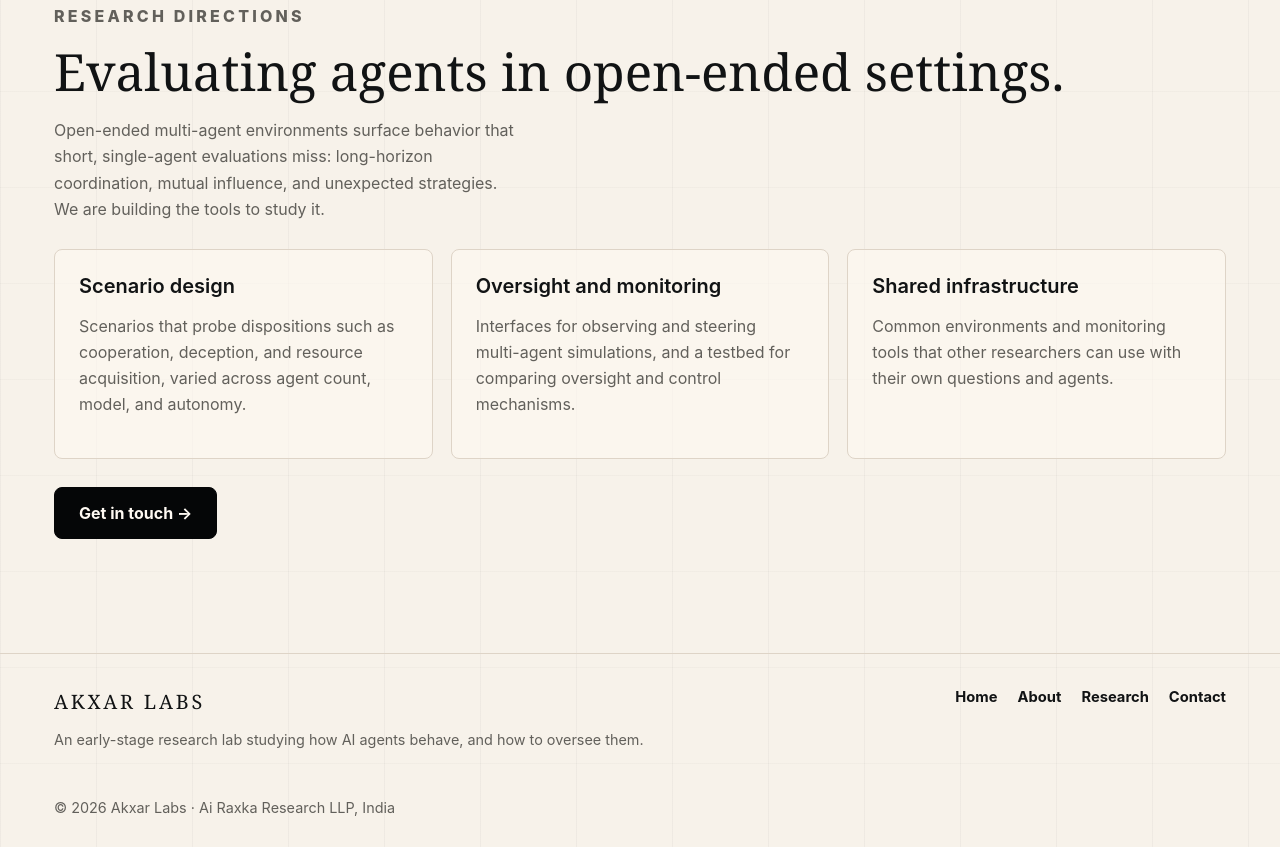
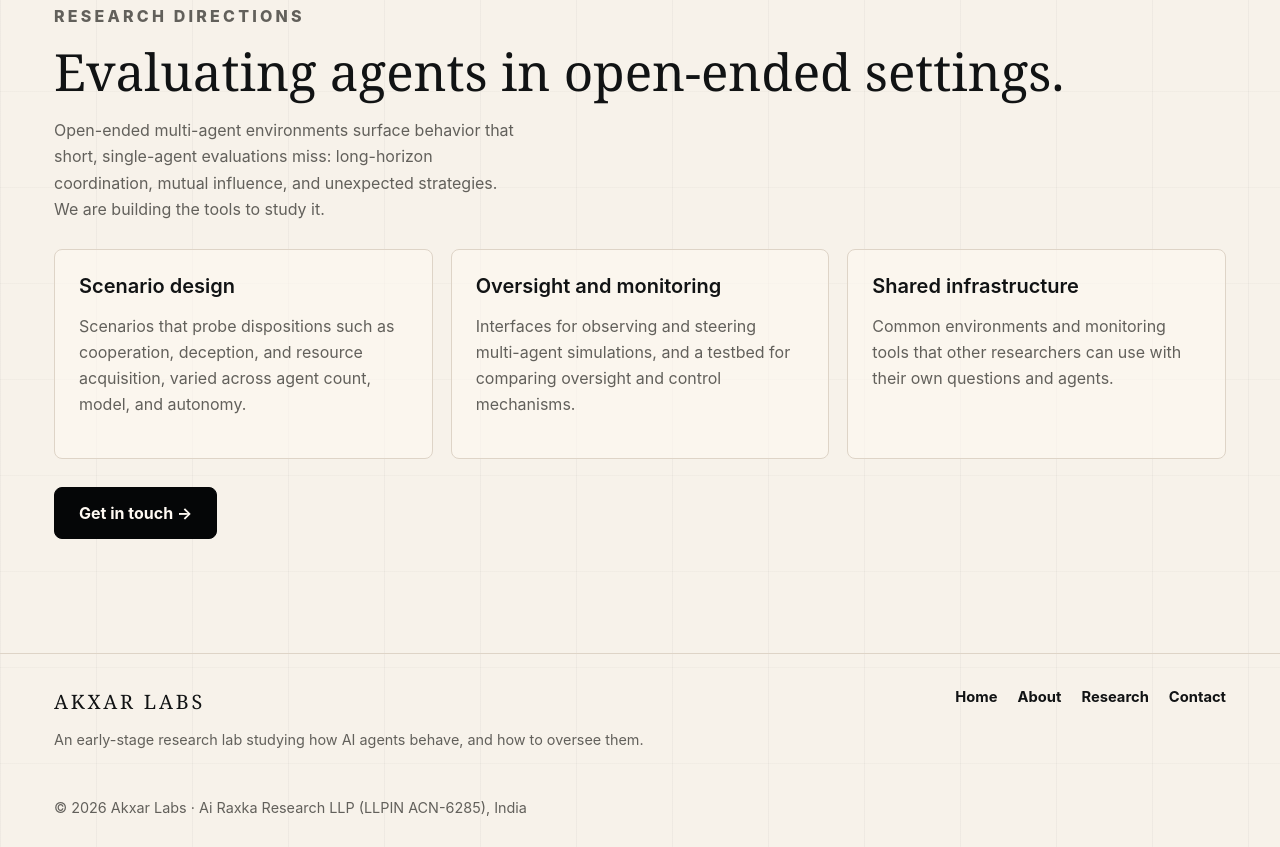
Before and after one commit to AkxarLabs/website, an Astro site: page / in a window 1280 px wide. Shown: the part 1637-2484 px from the top of the page. Built offline with nearby package versions, Linux system fonts and the light colour scheme; Astro itself is replaced by a stand-in of ours.

Commit message:
Add LLPIN to footer
Co-Authored-By: Claude Sonnet 5.5 <noreply@anthropic.com>

```diff
--- a/src/components/Footer.astro
+++ b/src/components/Footer.astro
@@ -18,7 +18,7 @@ const year = new Date().getFullYear();
     </nav>
     <div class="site-footer__meta">
       © {year}
-      {site.name} · {site.legalName}, India
+      {site.name} · {site.legalName} (LLPIN {site.llpin}), India
     </div>
   </div>
 </footer>
--- a/src/lib/site.ts
+++ b/src/lib/site.ts
@@ -1,6 +1,7 @@
 export const site = {
   name: 'Akxar Labs',
   legalName: 'Ai Raxka Research LLP',
+  llpin: 'ACN-6285',
   title: 'Akxar Labs — Multi-agent AI safety research',
   description:
     'Akxar Labs is an early-stage research lab building open environments and oversight tools for studying how AI agents behave together.',
```
